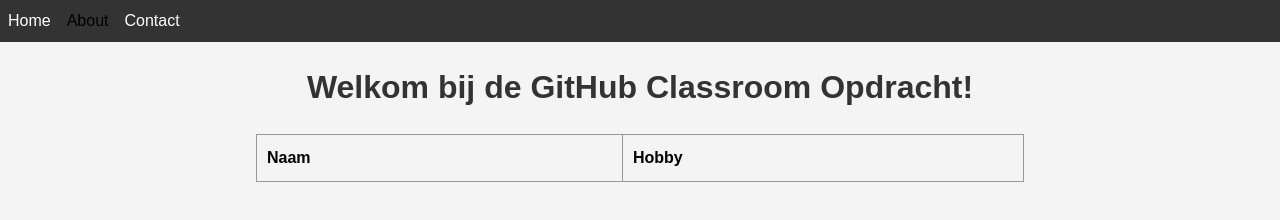
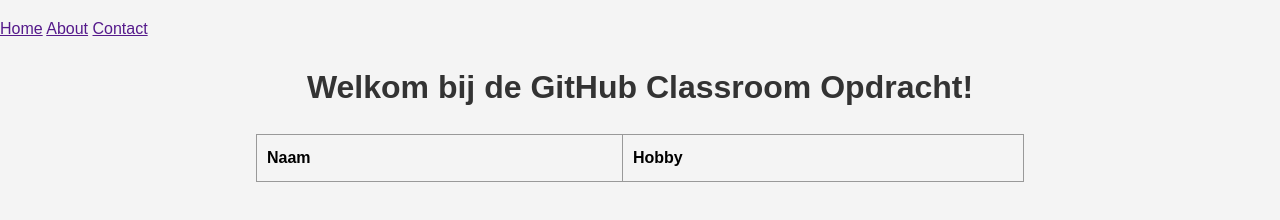
Before and after one commit to BlurBaviaan/leren-werken-met-github-branching_merging, a plain HTML site: page index.html in a window 1280 px wide. Drawn offline with Linux system fonts and the light colour scheme.

Commit message:
Update index.html

```diff
--- a/index.html
+++ b/index.html
@@ -7,20 +7,20 @@
     <link rel="stylesheet" href="style.css">
 </head>
 <body>
-    <ul>
-        <li><a href="index.html">Home</a>
-        </li>
-        <li><a href="Contact.html"></a>About</a>
-        </li>
-        <li><a href="About.html">Contact</a>
-        </li>
-    </ul>
+	<p id="links">
+      <a href="">Home</a>
+      <a href="">About</a>
+      <a href="">Contact</a>
+    </p>
     <h1>Welkom bij de GitHub Classroom Opdracht!</h1>
+	<!-- Voeg hier een paragraaf toe. -->
     <table>
         <tr>
             <th>Naam</th>
             <th>Hobby</th>
         </tr>
+        <!-- Student A zal hier een aantal rijen aan de tabel toevoegen. -->
     </table>
+    <!-- Student B zal hier een ongeordende lijst toevoegen -->
 </body>
 </html>
```
